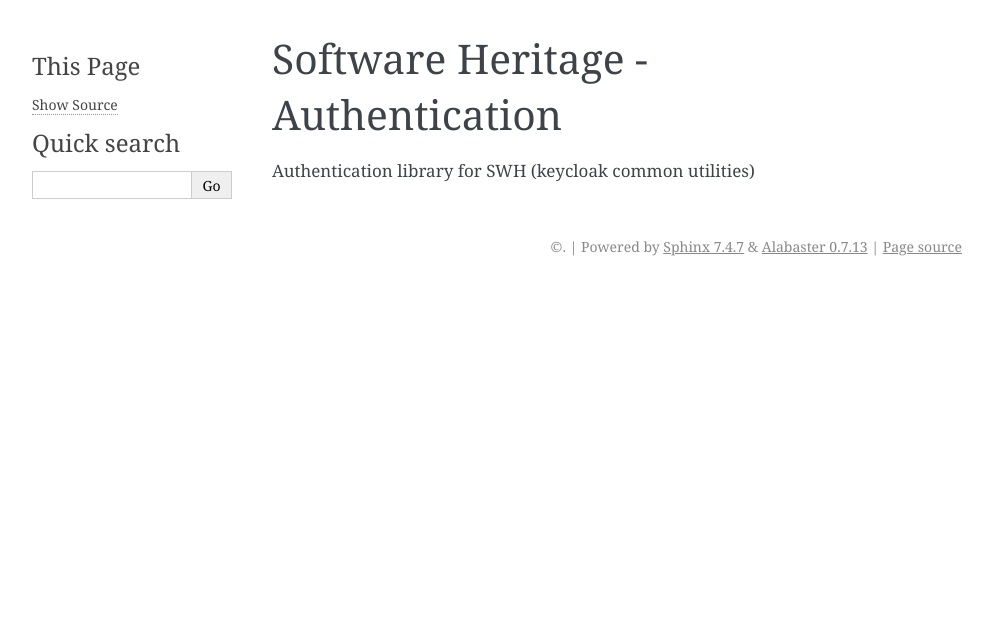
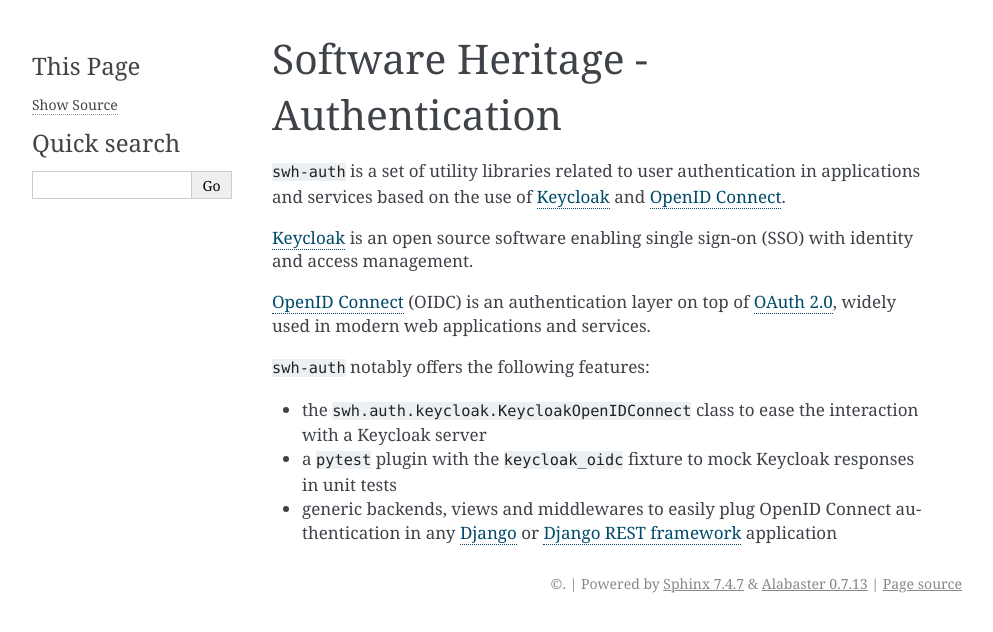
Before and after one commit to SoftwareHeritage/swh-auth, a Sphinx documentation site: the page built from docs/README.rst, in a window 1280 px wide. Shown: the top 632 px of the page, without its empty margins (148-1141 px from the left). Built offline with Sphinx 7.4.7, drawn with Linux system fonts in a browser that asks for light colours.

Commit message:
docs: Update README with module description and features

```diff
--- a/docs/README.rst
+++ b/docs/README.rst
@@ -3,4 +3,33 @@
 Software Heritage - Authentication
 ==================================
 
-Authentication library for SWH (keycloak common utilities)
+``swh-auth`` is a set of utility libraries related to user authentication
+in applications and services based on the use of `Keycloak`_ and `OpenID Connect`_.
+
+`Keycloak`_ is an open source software enabling single sign-on (SSO) with identity
+and access management.
+
+`OpenID Connect`_ (OIDC) is an authentication layer on top of `OAuth 2.0`_, widely
+used in modern web applications and services.
+
+``swh-auth`` notably offers the following features:
+
+- the ``swh.auth.keycloak.KeycloakOpenIDConnect`` class to ease the
+  interaction with a Keycloak server
+
+- a ``pytest`` plugin with the ``keycloak_oidc`` fixture to mock Keycloak
+  responses in unit tests
+
+- generic backends, views and middlewares to easily plug OpenID Connect authentication
+  in any `Django`_ or `Django REST framework`_ application
+
+
+.. _Keycloak: https://www.keycloak.org/
+
+.. _OpenID Connect: https://openid.net/connect/
+
+.. _OAuth 2.0: https://oauth.net/2/
+
+.. _Django: https://www.djangoproject.com/
+
+.. _Django REST framework: https://www.django-rest-framework.org/
```
